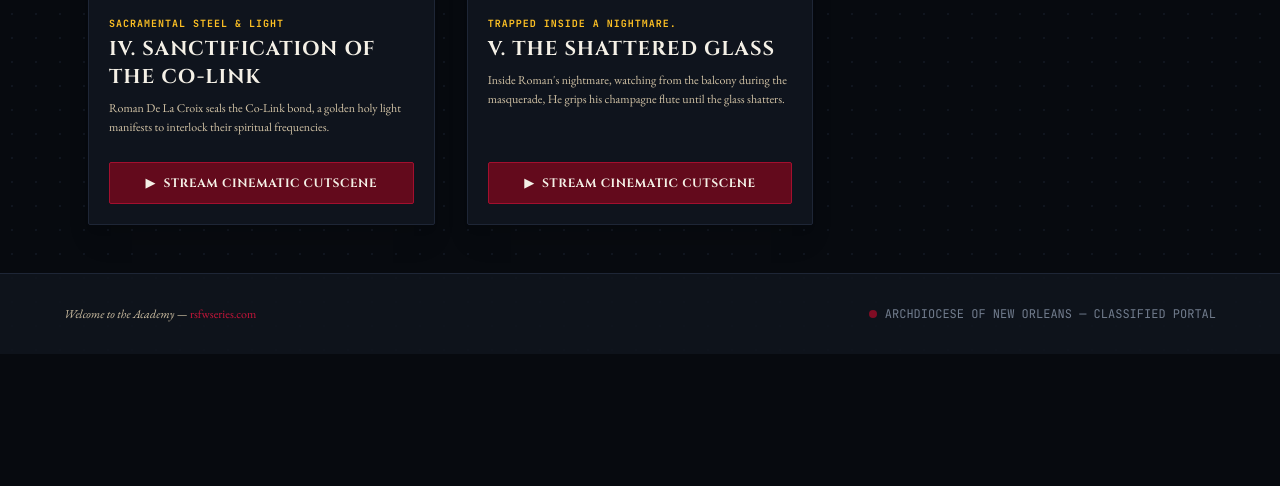
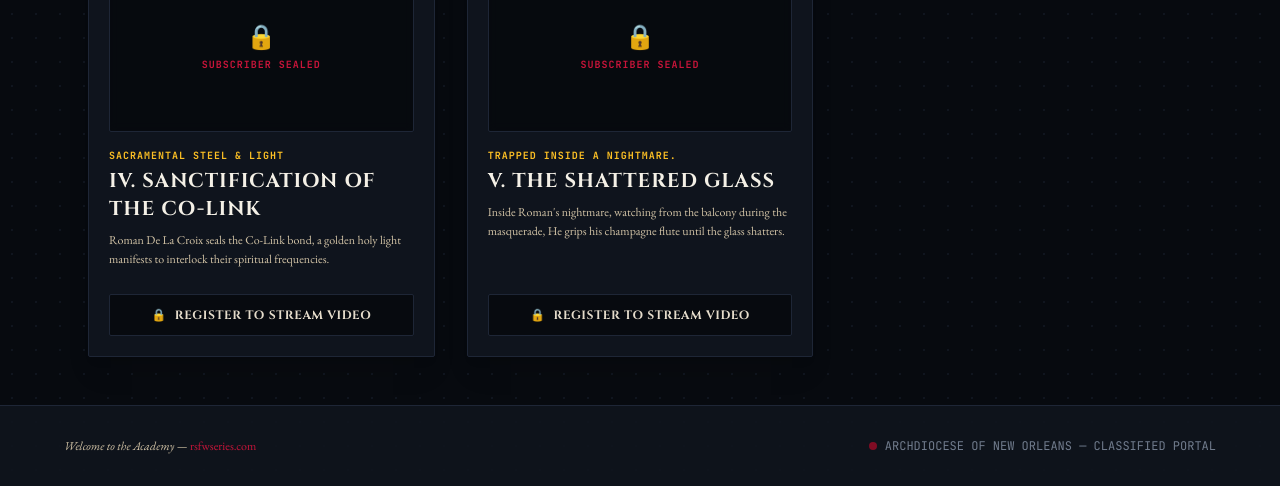
Before and after one commit to kimchris101/reform-school-witches, a FastAPI app: page /media/ in a window 1280 px wide. Shown: the part 934-1420 px from the top of the page. Before the commit the page ends 1285 px from the top, so only its background shows below. Run offline with FastAPI, Linux system fonts and the light colour scheme; some libraries are stand-ins or nearby versions.

Commit message:
Update cinematics.html

```diff
--- a/app/templates/pages/cinematics.html
+++ b/app/templates/pages/cinematics.html
@@ -6,24 +6,58 @@
         <p class="text-xs font-mono uppercase tracking-[0.3em] text-blood-500 font-bold mb-2">ARCHDIOCESE OF NEW ORLEANS — SURVEILLANCE VAULT</p>
         <h1 class="text-3xl md:text-5xl font-gothic text-parchment-100 mb-3 tracking-wider uppercase font-bold">Cinematic Cutscene Archives</h1>
         <p class="text-sm md:text-base text-parchment-300 max-w-2xl mx-auto font-serif">
-            Stream official animated story cutscenes and memory logs from <strong class="text-amber-400">The Reform School for Witches Series</strong>.
+            Stream official animated story cutscenes from <strong class="text-amber-400">The Reform School for Witches Series</strong>.
         </p>
     </header>
+
+    <!-- Subscriber Clearance Banner -->
+    <div class="mb-10">
+        {% if is_authenticated %}
+            <div class="bg-archive-card border border-blood-700/80 p-4 rounded-sm flex justify-between items-center font-mono text-xs">
+                <span class="text-amber-400 font-bold flex items-center gap-2">
+                    <span class="inline-block w-2 h-2 rounded-full bg-emerald-500 animate-pulse"></span>
+                    SUBSCRIBER CLEARANCE ACTIVE: Video Feeds Unlocked
+                </span>
+                <span class="text-archive-muted">Level 5 Access Granted</span>
+            </div>
+        {% else %}
+            <div class="bg-blood-950/60 border border-blood-800 p-6 rounded-sm flex flex-col md:flex-row justify-between items-center gap-4 font-mono text-xs">
+                <div>
+                    <span class="text-blood-500 font-bold uppercase block tracking-wider mb-1">🔒 SUBSCRIBER ACCESS ONLY</span>
+                    <p class="text-parchment-300 font-serif text-sm">Register as an Academy initiate to unlock full streaming access to all animated cutscenes.</p>
+                </div>
+                <button onclick="document.getElementById('register-modal').classList.remove('hidden')"
+                        class="bg-blood-800 hover:bg-blood-700 text-parchment-100 font-gothic px-6 py-3 uppercase tracking-widest text-xs rounded-sm shadow-md border border-blood-600 transition-all font-bold shrink-0">
+                    ✝ Join to Unlock
+                </button>
+            </div>
+        {% endif %}
+    </div>
 
     <!-- Cinematics Grid -->
     <div class="grid md:grid-cols-2 lg:grid-cols-3 gap-8">
         {% for scene in cutscenes %}
         <div class="bg-archive-card border border-archive-border hover:border-blood-700 p-5 rounded-sm shadow-xl flex flex-col justify-between transition-all group">
             <div class="space-y-4">
-                <!-- Video Thumbnail Box -->
+
+                <!-- Video Thumbnail Container -->
                 <div class="w-full aspect-video bg-archive-bg border border-archive-border rounded-sm overflow-hidden relative flex items-center justify-center">
+                    {% if is_authenticated %}
                         <video class="w-full h-full object-cover grayscale contrast-125 group-hover:grayscale-0 transition-all duration-500" muted preload="metadata">
                             <source src="{{ scene.video_url }}#t=0.5" type="video/mp4">
                         </video>
                         <div class="absolute inset-0 bg-archive-bg/40 group-hover:bg-transparent transition-colors flex items-center justify-center">
                             <span class="w-12 h-12 rounded-full bg-blood-900/90 border border-blood-600 flex items-center justify-center text-parchment-100 text-lg shadow-lg group-hover:scale-110 transition-transform">▶</span>
                         </div>
-                    <span class="absolute top-2 left-2 bg-archive-bg/90 border border-blood-800 text-amber-400 font-mono text-[9px] uppercase px-2 py-0.5 rounded font-bold">
+                    {% else %}
+                        <!-- Locked Overlay for Non-Subscribers -->
+                        <div class="absolute inset-0 bg-archive-bg/90 backdrop-blur-sm z-10 flex flex-col items-center justify-center p-4 text-center">
+                            <span class="text-2xl mb-1">🔒</span>
+                            <span class="text-[10px] font-mono text-blood-500 uppercase tracking-widest font-bold">Subscriber Sealed</span>
+                        </div>
+                    {% endif %}
+
+                    <span class="absolute top-2 left-2 bg-archive-bg/90 border border-blood-800 text-amber-400 font-mono text-[9px] uppercase px-2 py-0.5 rounded font-bold z-20">
                         {{ scene.classification }}
                     </span>
                 </div>
@@ -36,14 +70,51 @@
                 </div>
             </div>
 
+            <!-- Action Button -->
+            {% if is_authenticated %}
                 <button hx-get="/media/cutscene/{{ scene.id }}"
                         hx-target="body"
                         hx-swap="beforeend"
                         class="mt-6 w-full bg-blood-800 hover:bg-blood-700 text-parchment-100 font-gothic py-3 px-4 rounded-sm transition-all flex justify-center items-center gap-2 border border-blood-600 font-bold uppercase tracking-wider text-xs">
                     <span>▶</span> Stream Cinematic Cutscene
                 </button>
+            {% else %}
+                <button onclick="document.getElementById('register-modal').classList.remove('hidden')"
+                        class="mt-6 w-full bg-archive-bg hover:bg-blood-950/80 border border-archive-border hover:border-blood-700 text-parchment-200 font-gothic py-3 px-4 rounded-sm transition-all flex justify-center items-center gap-2 font-bold uppercase tracking-wider text-xs">
+                    <span>🔒</span> Register to Stream Video
+                </button>
+            {% endif %}
         </div>
         {% endfor %}
     </div>
 </div>
+
+<!-- Member Registration Modal -->
+<div id="register-modal" class="hidden fixed inset-0 z-50 flex items-center justify-center p-4 bg-archive-bg/85 backdrop-blur-md">
+    <div class="bg-parchment-200 text-archive-bg border-4 border-blood-900 max-w-md w-full p-6 md:p-8 rounded-sm shadow-2xl relative font-serif">
+        <button onclick="document.getElementById('register-modal').classList.add('hidden')" class="absolute top-4 right-4 text-archive-bg font-mono font-bold text-xl">✕</button>
+
+        <div id="registration-form-container">
+            <p class="text-xs font-mono uppercase tracking-widest text-blood-900 font-bold mb-1">Diocesan Access Portal</p>
+            <h2 class="text-2xl font-gothic text-archive-bg font-bold uppercase tracking-wider mb-2">Subscriber Registration</h2>
+            <p class="text-xs text-archive-bg/80 font-serif mb-6 leading-relaxed">
+                Register as an official reader to gain immediate streaming access to all animated cutscenes and free PDF downloads in the vault.
+            </p>
+
+            <form hx-post="/vault/register" hx-target="#registration-form-container" hx-swap="innerHTML" class="space-y-4 font-mono text-xs">
+                <div>
+                    <label class="block text-blood-900 font-bold uppercase mb-1">Code Name / Alias *</label>
+                    <input type="text" name="alias" required placeholder="Initiate Claire" class="w-full bg-archive-bg text-parchment-100 px-3 py-2 border border-blood-900 focus:outline-none">
+                </div>
+                <div>
+                    <label class="block text-blood-900 font-bold uppercase mb-1">Email Registry *</label>
+                    <input type="email" name="email" required placeholder="initiate@diocesan.org" class="w-full bg-archive-bg text-parchment-100 px-3 py-2 border border-blood-900 focus:outline-none">
+                </div>
+                <button type="submit" class="w-full bg-blood-900 hover:bg-blood-800 text-parchment-100 font-gothic py-3 uppercase tracking-widest font-bold mt-2 transition-colors">
+                    ✝ Unlock Subscriber Access
+                </button>
+            </form>
+        </div>
+    </div>
+</div>
 {% endblock %}
```
Lines whose indentation alone changed are shown as unchanged.
